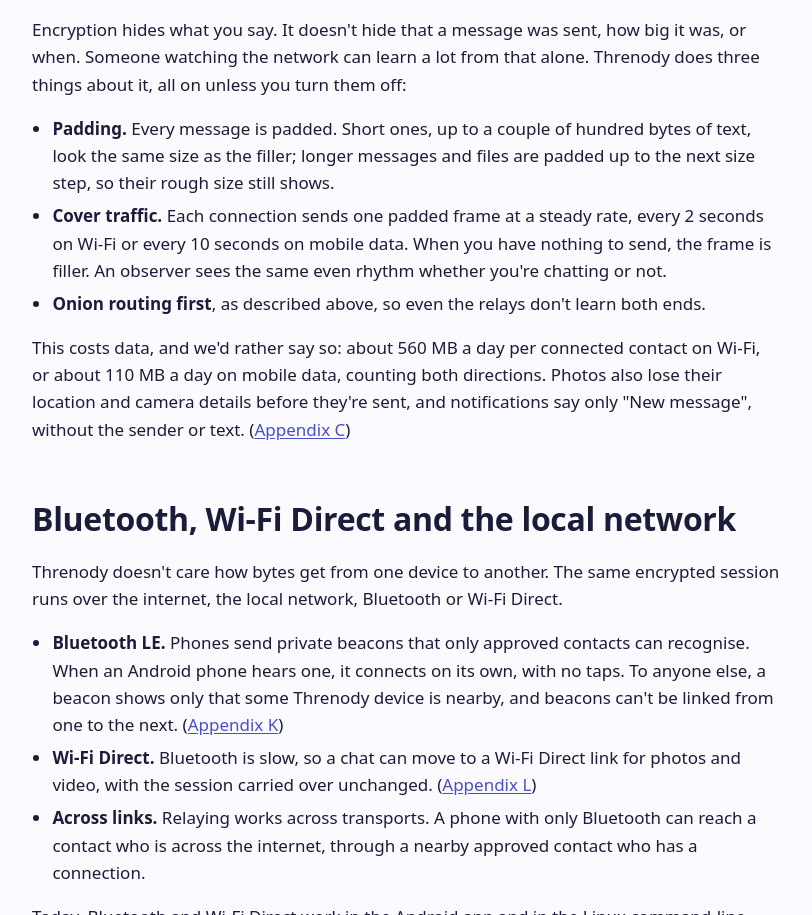
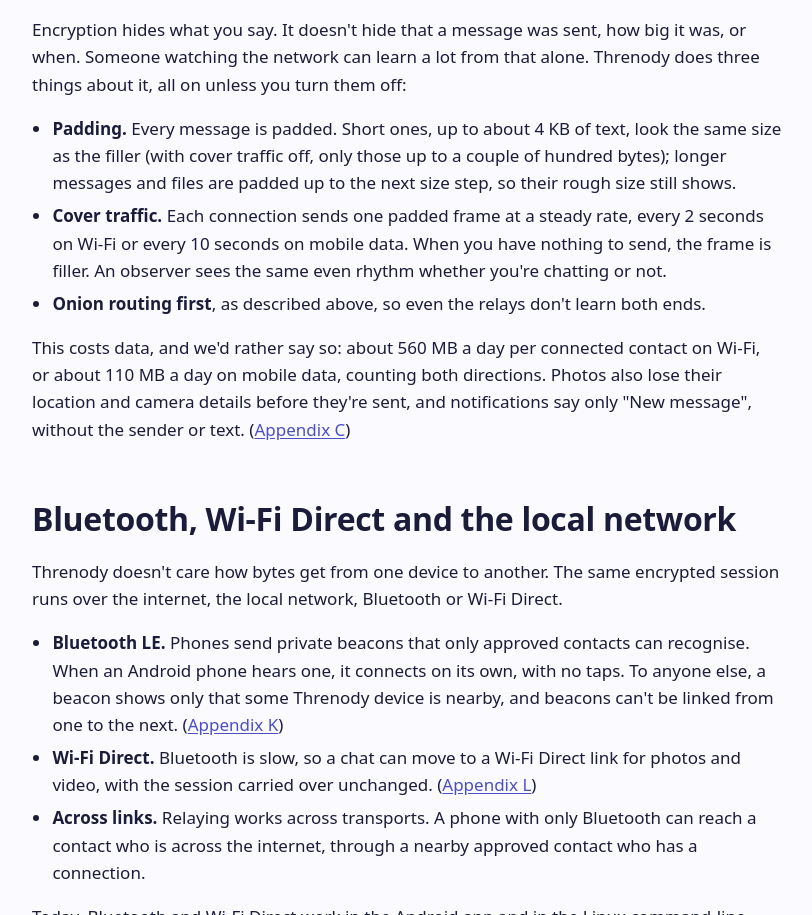
Before and after one commit to larrydewey/threnody, a plain HTML site: page site/how-it-works.html in a window 1280 px wide. Shown: the part 2565-3480 px from the top of the page, without its empty margins (233-1045 px from the left). Drawn offline with Linux system fonts and the light colour scheme.

Commit message:
docs: say exactly which frames constant-rate links pad to a cell's size
Appendix C said cover, onion cells, relayed frames and short messages
were all one size on the wire. Only messages that pad to 4096 bytes or
less are: cover, cells, texts of up to about 4 KB and relayed frames
with a small inner frame. Larger ones keep their own bucket, urgent
messages and sessions inside circuits keep the ordinary buckets, and a
direction of a link is uniform only when its sender pads this way.
Appendices I and P and the site say 'at least' a cell's size, and the
site's padding note gives the size that now matches the filler.

```diff
--- a/site/how-it-works.html
+++ b/site/how-it-works.html
@@ -95,7 +95,7 @@
     <h2 id="metadata">Hiding when and how much</h2>
     <p>Encryption hides what you say. It doesn't hide that a message was sent, how big it was, or when. Someone watching the network can learn a lot from that alone. Threnody does three things about it, all on unless you turn them off:</p>
     <ul>
-      <li><strong>Padding.</strong> Every message is padded. Short ones, up to a couple of hundred bytes of text, look the same size as the filler; longer messages and files are padded up to the next size step, so their rough size still shows.</li>
+      <li><strong>Padding.</strong> Every message is padded. Short ones, up to about 4 KB of text, look the same size as the filler (with cover traffic off, only those up to a couple of hundred bytes); longer messages and files are padded up to the next size step, so their rough size still shows.</li>
       <li><strong>Cover traffic.</strong> Each connection sends one padded frame at a steady rate, every 2 seconds on Wi-Fi or every 10 seconds on mobile data. When you have nothing to send, the frame is filler. An observer sees the same even rhythm whether you're chatting or not.</li>
       <li><strong>Onion routing first</strong>, as described above, so even the relays don't learn both ends.</li>
     </ul>
```
Also changed, not shown: 3 other files.
